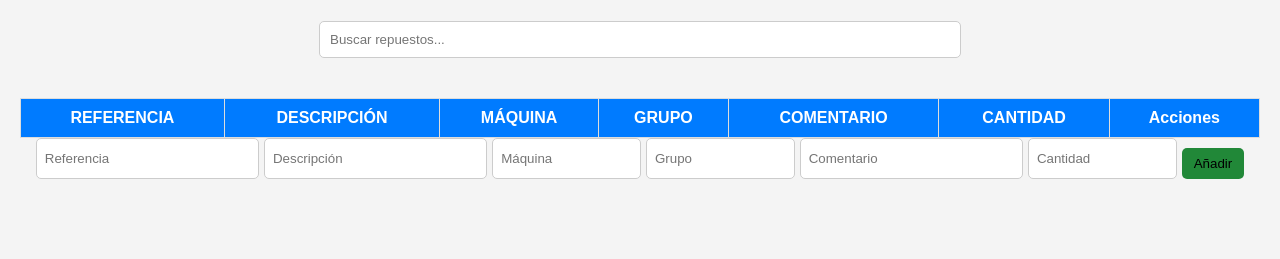
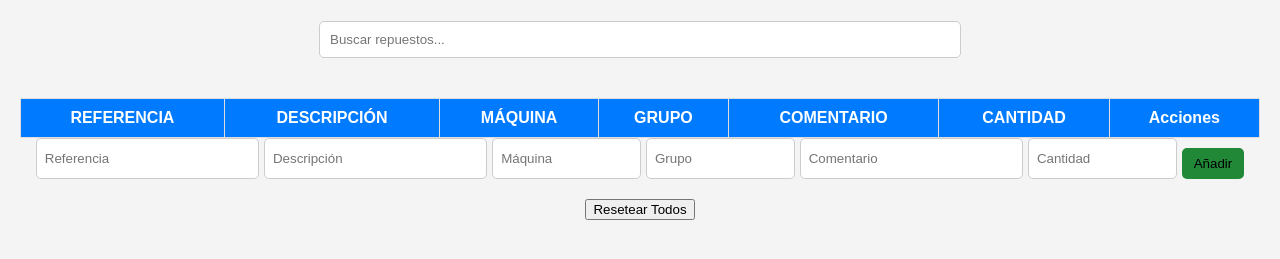
Before and after one commit to alexrequeni81/my-database, a website: page frontend/index.html in a window 1280 px wide. Shown: the part 99-358 px from the top of the page. Drawn offline with Linux system fonts and the light colour scheme; no server answers.

Commit message:
Update index.html

```diff
--- a/frontend/index.html
+++ b/frontend/index.html
@@ -37,7 +37,7 @@
             <button type="button" id="addButton" onclick="crearRepuesto()">Añadir</button>
             <button type="button" id="cancelButton" onclick="cancelarEdicion()" style="display: none;">Cancelar</button>
         </form>
-        <!-- <button onclick="resetearTodos()">Resetear Todos</button> <!-- Botón de reseteo masivo -->
+        <button onclick="resetearTodos()">Resetear Todos</button> <!-- Botón de reseteo masivo -->
         <div id="error" class="alert" style="display: none;"></div>
         <div id="success" class="alert" style="display: none;"></div>
     </div>
```
